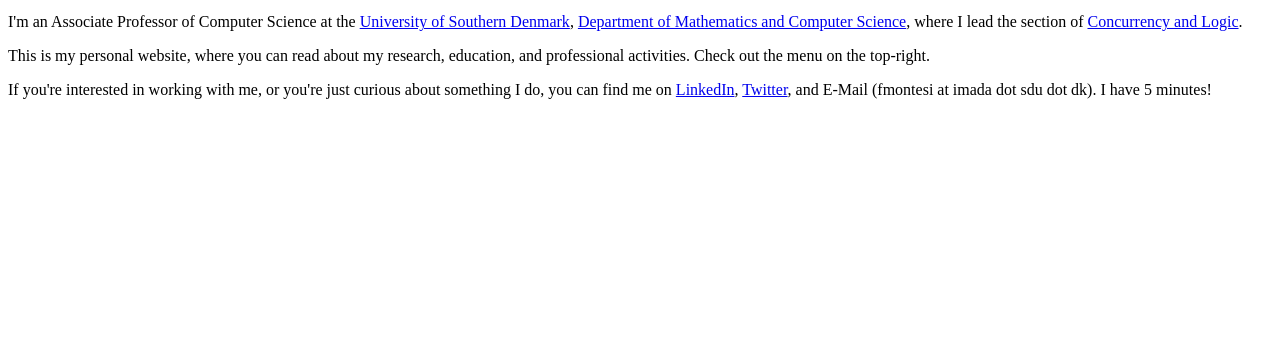
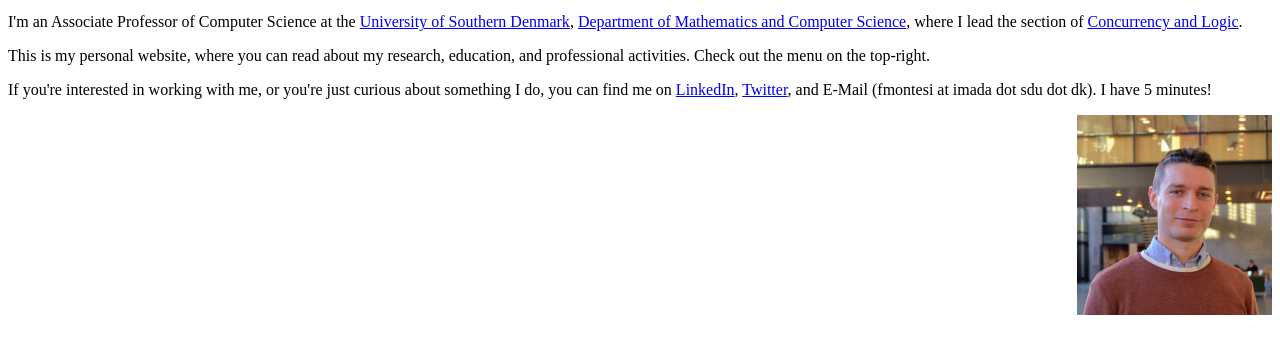
Before and after one commit to fmontesi/website, a plain HTML site: page web/index.html in a window 1280 px wide. Shown: the part 87-440 px from the top of the page. Drawn offline with Linux system fonts and the light colour scheme.

Commit message:
Pic is back

```diff
--- a/web/index.html
+++ b/web/index.html
@@ -28,6 +28,9 @@
       I have 5 minutes!
     </p>
   </div>
+	<!-- <div class="index-fm-image"> -->
+		<img src="/images/fm-big-sdu-squared.jpg" height="200" class="ml-5" style="float:right" />
+	<!-- </div> -->
 </div>
 </div>
 </div>
```
